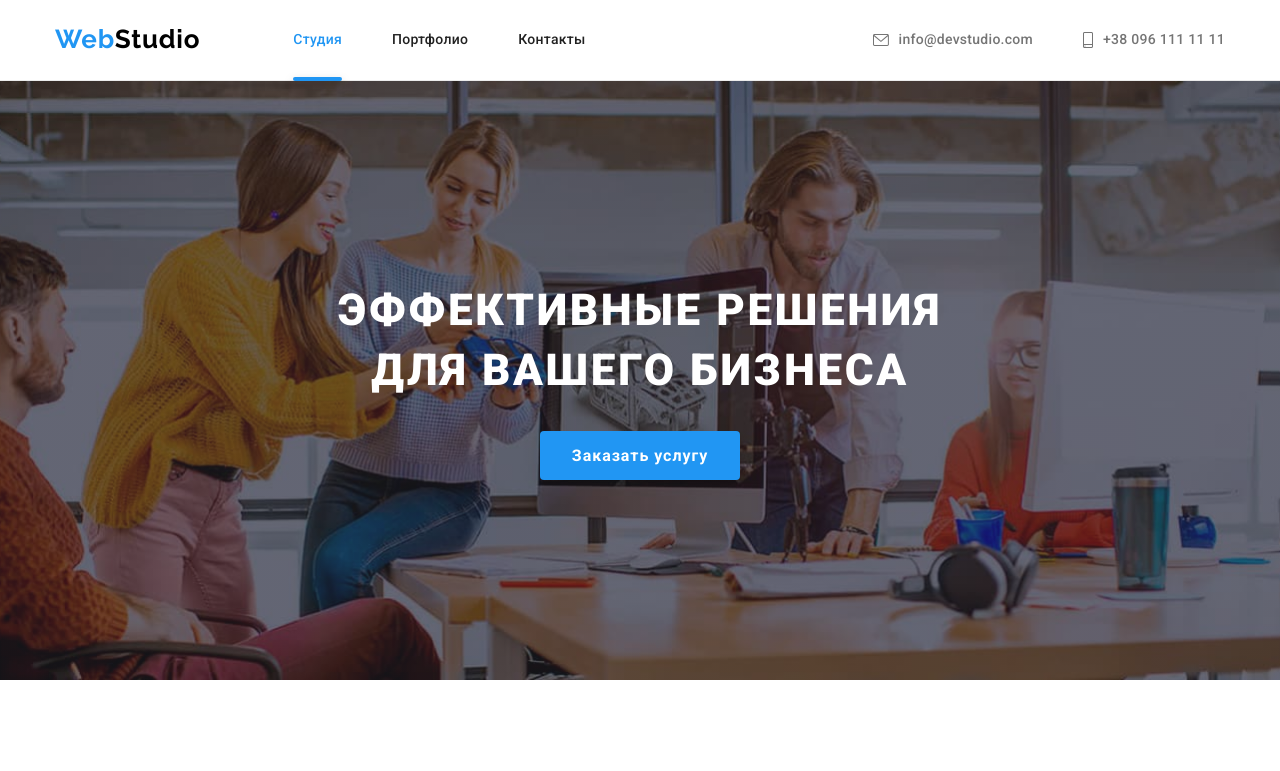
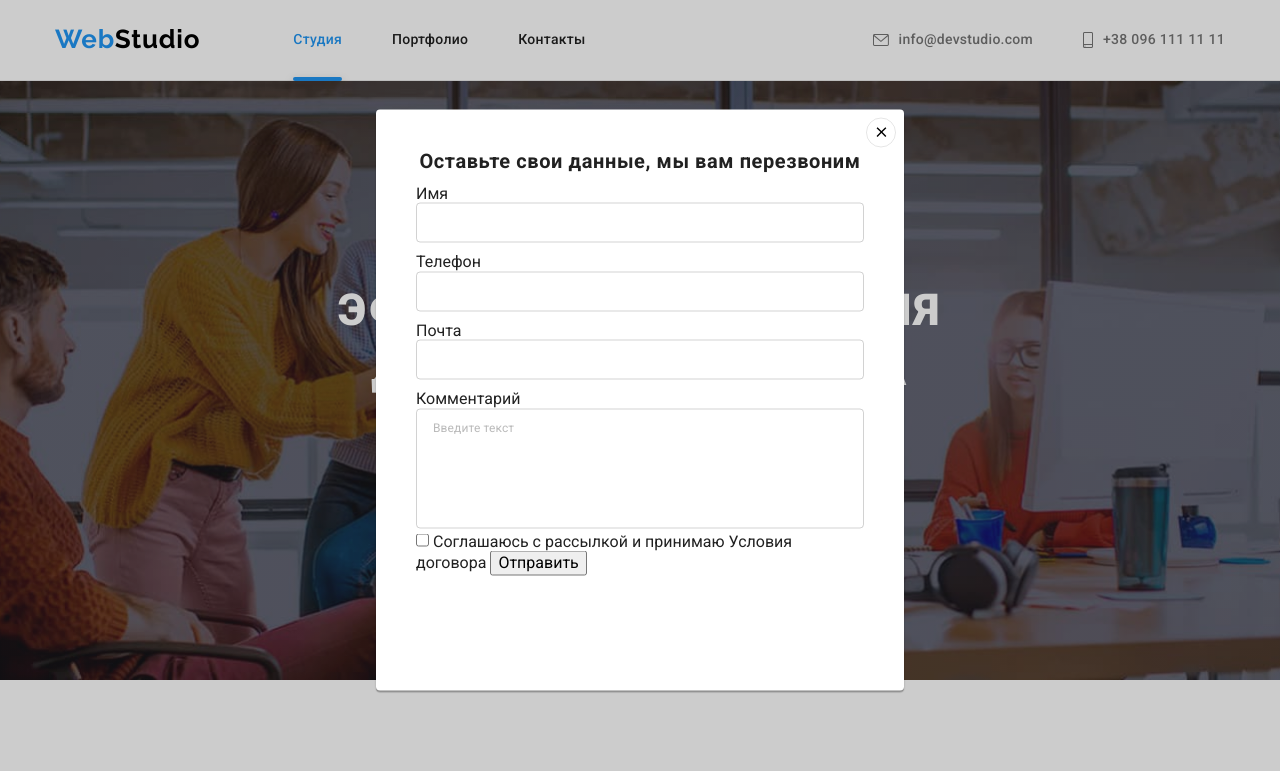
Before and after one commit to SerhiiMaksymenko/goit-markup-hw-06, a plain HTML site: page index.html in a window 1280 px wide. Shown: the top 771 px of the page. Drawn offline with nearby package versions, Linux system fonts and the light colour scheme.

Commit message:
add form modal

```diff
--- a/CSS/styles.css
+++ b/CSS/styles.css
@@ -798,6 +798,8 @@ address {
 
   color: var(--accent-text-color);
   background-color: var(--primary-background-color);
+  box-shadow: 0px 4px 4px rgba(0, 0, 0, 0.15);
+  border-radius: 4px;
 }
 
 /*МОДАЛКА*/
@@ -821,6 +823,8 @@ address {
 }
 
 .modal {
+  padding: 40px;
+
   position: absolute;
   top: 50%;
   left: 50%;
@@ -859,3 +863,56 @@ address {
   visibility: hidden;
   pointer-events: none;
 }
+
+/* ФОРМА В МОДАЛКЕ */
+
+.modal-title {
+  margin-bottom: 12px;
+
+  font-weight: 700;
+  font-size: 20px;
+  line-height: 23px;
+  text-align: center;
+  letter-spacing: 0.03em;
+
+  color: var(--primary-text-color);
+}
+
+.form-input {
+  margin-bottom: 10px;
+
+  width: 100%;
+  height: 40px;
+
+  border: 1px solid rgba(33, 33, 33, 0.2);
+  border-radius: 4px;
+  background-color: transparent;
+}
+
+.modal-text-area {
+  padding: 12px 16px;
+  width: 100%;
+  height: 120px;
+
+  border: 1px solid rgba(33, 33, 33, 0.2);
+  border-radius: 4px;
+  background-color: transparent;
+
+  resize: none;
+}
+
+.modal-text-area::placeholder {
+  font-size: 12px;
+  line-height: 1.16;
+  letter-spacing: 0.01em;
+
+  color: rgba(117, 117, 117, 0.5);
+}
+
+.succses {
+  font-size: 14px;
+  line-height: 1.71;
+  letter-spacing: 0.03em;
+
+  color: #757575;
+}
--- a/index.html
+++ b/index.html
@@ -412,13 +412,35 @@
         </div>
       </div>
     </footer>
-    <div class="backdrop is-hidden" data-modal>
+    <div class="backdrop" data-modal>
       <div class="modal">
         <button type="button" class="modal-btn" data-modal-close>
           <svg class="close-modal-btn" width="18" height="18">
             <use href="./images/icons.svg#icon-close"></use>
           </svg>
         </button>
+        <p class="modal-title">Оставьте свои данные, мы вам перезвоним</p>
+        <form>
+          <label>Имя <input type="text" class="form-input" name="user_name" /></label>
+
+          <label>Телефон <input type="tel" class="form-input" name="user_tel" /></label>
+
+          <label>Почта <input type="email" class="form-input" name="user_email" /></label>
+          <label
+            >Комментарий
+            <textarea
+              name="feedback"
+              class="modal-text-area"
+              placeholder="Введите текст"
+            ></textarea>
+          </label>
+          <label>
+            <input type="checkbox" name="succses" class="succses" value="yes" />
+            Соглашаюсь с рассылкой и принимаю <span>Условия договора</span>
+          </label>
+
+          <button type="submit" class="">Отправить</button>
+        </form>
       </div>
     </div>
     <script src="./js/modal.js"></script>
```
